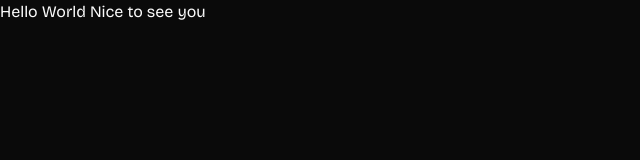
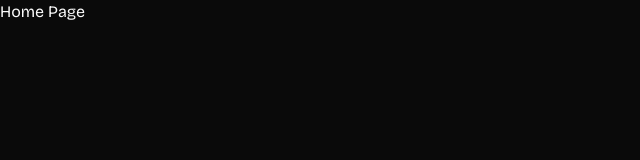
Before and after one commit to wshishir/InsightPrep, a Next.js app: page / in a window 1280 px wide. Shown: the top 160 px of the page, without its empty margins (0-640 px from the left). Built offline with nearby package versions, Linux system fonts and the light colour scheme.

Commit message:
added route structure

```diff
--- a/app/(auth)/layout.tsx
+++ b/app/(auth)/layout.tsx
@@ -0,0 +1,9 @@
+import React, { ReactNode } from 'react'
+
+const AuthLayout = ({children} :{children : ReactNode}) => {
+  return (
+    <div>{children}</div>
+  )
+}
+
+export default AuthLayout
--- /dev/null
+++ b/app/(root)/layout.tsx
@@ -0,0 +1,7 @@
+import React, { ReactNode } from "react";
+
+const RootLayout = ({ children }: { children: ReactNode }) => {
+  return <div>{children}</div>;
+};
+
+export default RootLayout;
--- /dev/null
+++ b/app/(root)/page.tsx
@@ -0,0 +1,9 @@
+import React from 'react'
+
+const page = () => {
+  return (
+    <div>Home Page</div>
+  )
+}
+
+export default page
--- a/app/page.tsx
+++ /dev/null
@@ -1,3 +0,0 @@
-export default function Home() {
-  return <div>Hello World Nice to see you </div>;
-}
```
